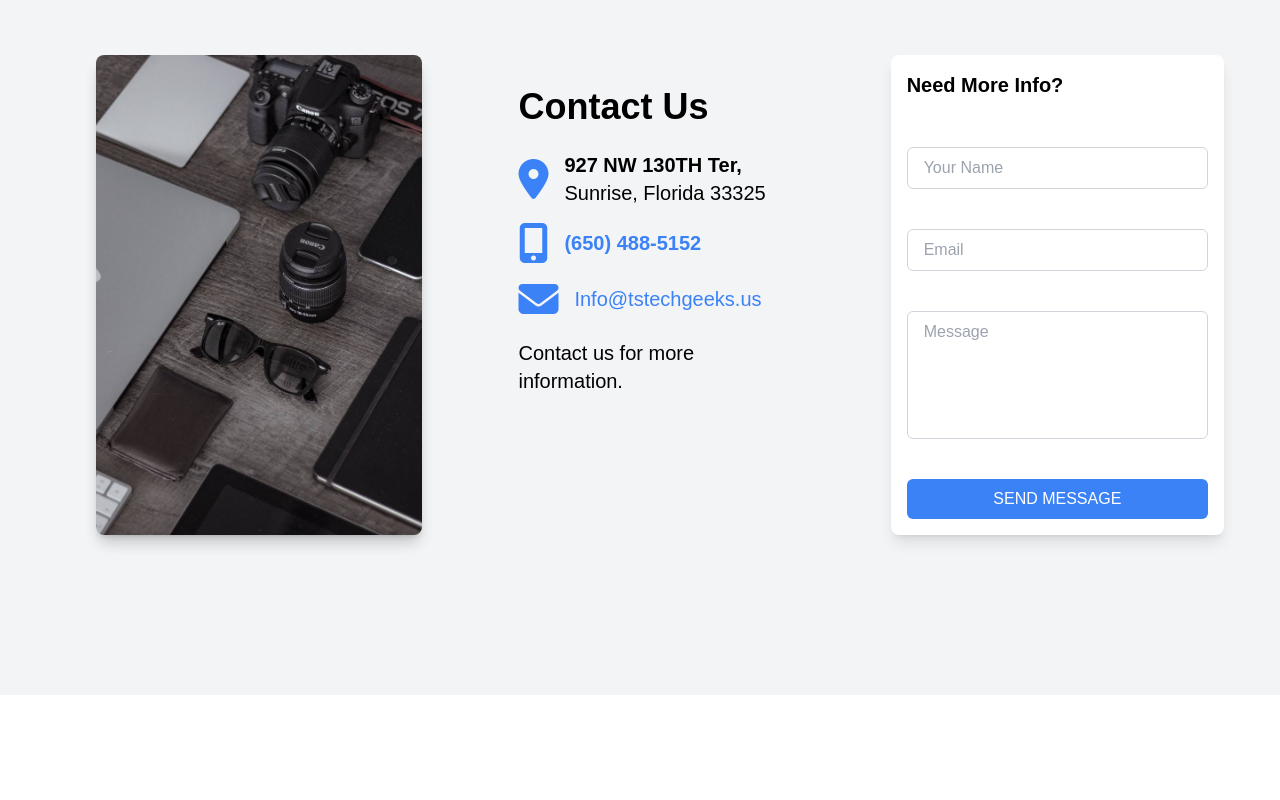
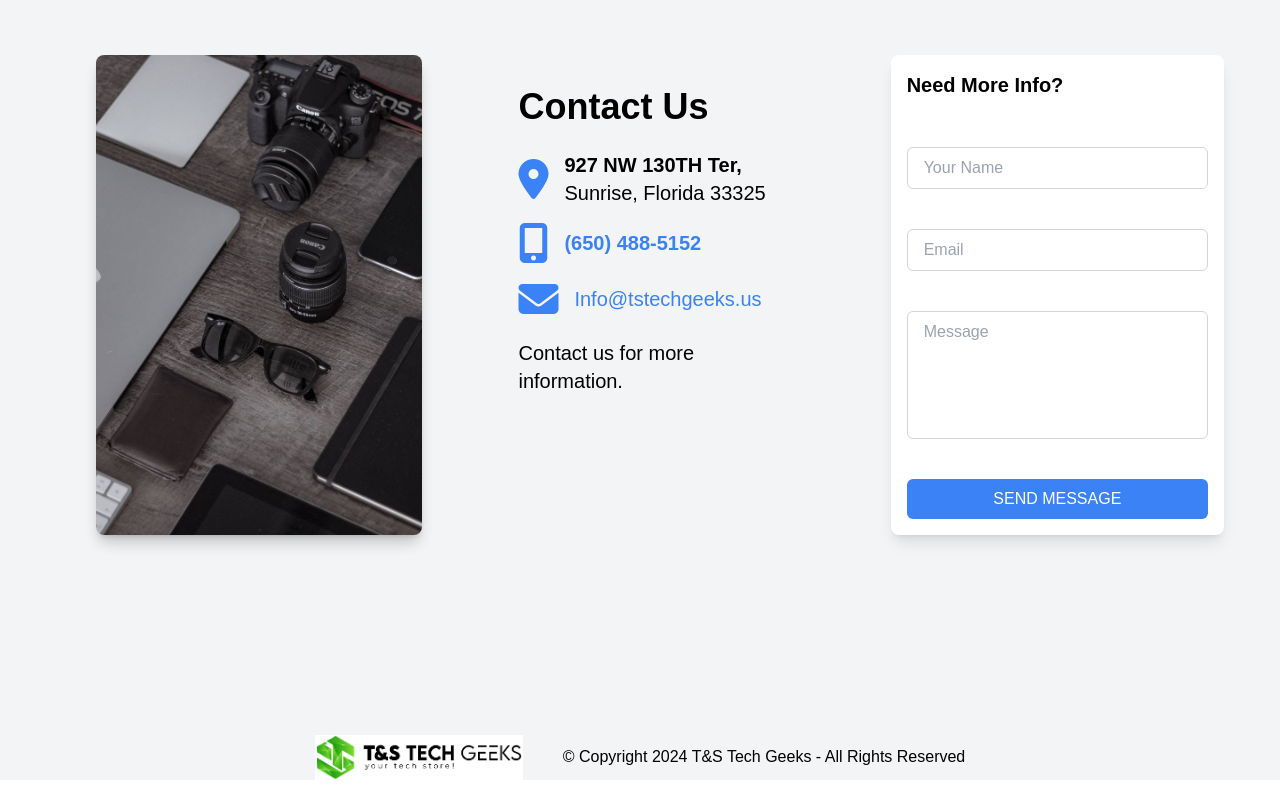
Before and after one commit to faysalzaman/T-S_Tech_Geeks, a React (Vite) app: page / in a window 1280 px wide. Shown: the part 3953-4753 px from the top of the page. Before the commit the page ends 4648 px from the top, so only its background shows below. Built offline with nearby package versions, Linux system fonts and the light colour scheme.

Commit message:
feat: Add AllRightReserved component to the App

```diff
--- a/src/App.jsx
+++ b/src/App.jsx
@@ -13,6 +13,7 @@ import IntroSection from "./components/intro_section.jsx";
 import MeetSolution from "./components/meet_solution.jsx";
 import PartnerLogos from "./components/partner_logo.jsx";
 import PartnerText from "./components/partner_text.jsx";
+import AllRightReserved from "./components/all_right_reserved.jsx";
 
 const features = [
   {
@@ -65,6 +66,7 @@ function App() {
       <PartnerText />
       <PartnerLogos />
       <ContactForm />
+      <AllRightReserved />
     </div>
   );
 }
--- /dev/null
+++ b/src/components/all_right_reserved.jsx
@@ -0,0 +1,10 @@
+function AllRightReserved() {
+  return (
+    <div className="all-right-reserved mt-10 mb-5 flex flex-row items-center justify-center">
+      <img src="./src/assets/T&S.jpg" alt="Logo" className="logo w-52 mr-10" />
+      <p>© Copyright 2024 T&S Tech Geeks - All Rights Reserved</p>
+    </div>
+  );
+}
+
+export default AllRightReserved;
```
